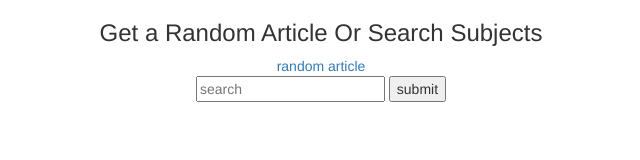
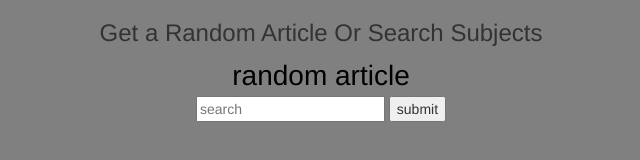
Before and after one commit to sciencecoder/Wikipedia-Viewer, a plain HTML site: page index.html in a window 1280 px wide. Shown: the whole page, without its empty margins (319-959 px from the left). Drawn offline with nearby package versions, Linux system fonts and the light colour scheme.

Commit message:
Update index.html

```diff
--- a/index.html
+++ b/index.html
@@ -5,6 +5,7 @@
   <meta name="viewport" content="width=device-width">
   <title>JS Bin</title>
     <link rel="stylesheet prefetch" href="https://maxcdn.bootstrapcdn.com/bootstrap/3.3.6/css/bootstrap.min.css">
+    <link rel='stylesheet' href='main.css'>
 </head>
 <body>
 <div class="text-center">
```
